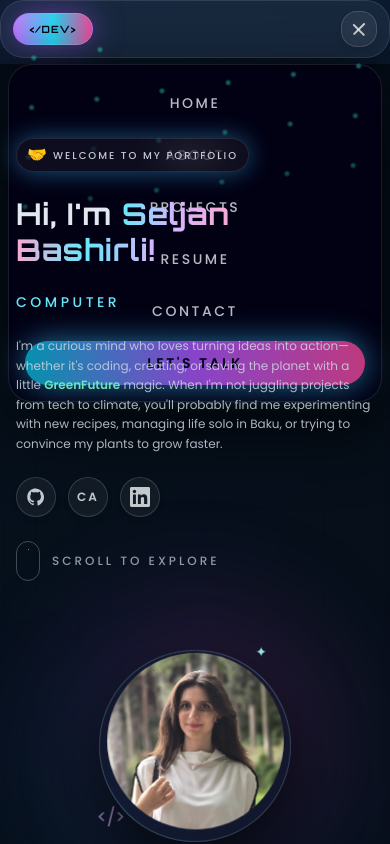
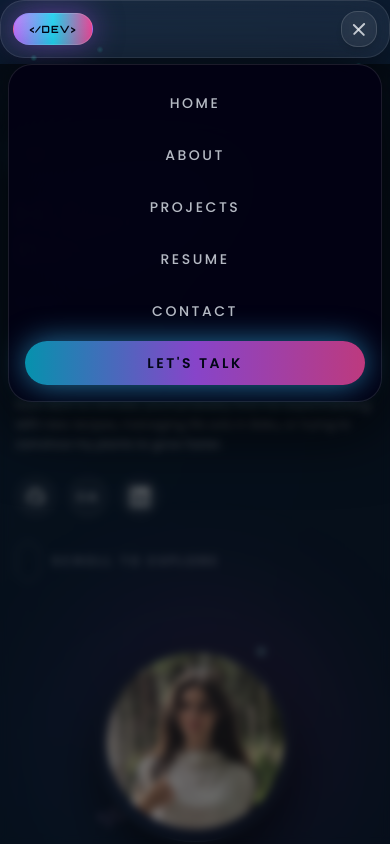
Before and after one commit to justseljan12/Seljan-Bashirli-WebPortfolio-Final, a React (Vite) app: page / in a window 390 px wide. Both pictures are taken after a click on the button "Open navigation". Shown: the top 844 px of the page. Built offline with nearby package versions, Linux system fonts and the light colour scheme.

Commit message:
Fix navbar z-index on mobile - ensure it appears above all content

```diff
--- a/src/components/Navbar.jsx
+++ b/src/components/Navbar.jsx
@@ -56,7 +56,7 @@ const Navbar = () => {
   };
 
   return (
-    <header className="fixed inset-x-0 top-0 z-[9999] md:relative md:z-50">
+    <header className="fixed inset-x-0 top-0 z-[99999] md:relative md:z-50" style={{ zIndex: 99999 }}>
       <nav
         className={`
           mx-auto flex max-w-6xl items-center justify-between
@@ -191,7 +191,7 @@ const Navbar = () => {
       {/* Mobile Menu Backdrop */}
       {isMenuOpen && (
         <div
-          className="fixed inset-0 top-[64px] z-[9998] bg-black/50 backdrop-blur-sm sm:hidden md:hidden"
+          className="fixed inset-0 top-[64px] z-[99998] bg-black/50 backdrop-blur-sm sm:hidden md:hidden"
           onClick={closeMenu}
           aria-hidden="true"
         />
@@ -199,7 +199,7 @@ const Navbar = () => {
 
       {/* Mobile Menu */}
       {isMenuOpen && (
-        <div className="fixed inset-x-0 top-[64px] z-[9999] mx-2 sm:hidden md:hidden">
+        <div className="fixed inset-x-0 top-[64px] z-[99999] mx-2 sm:hidden md:hidden" style={{ zIndex: 99999 }}>
           <div className="rounded-3xl border border-white/10 bg-primary/95 backdrop-blur-2xl shadow-[0_24px_70px_rgba(0,0,0,0.85)] p-4 transition-all duration-300 animate-in slide-in-from-top-2">
             <ul className="flex flex-col gap-2">
               {navLinks.map((link) => (
--- a/src/index.css
+++ b/src/index.css
@@ -58,6 +58,11 @@ a {
 .app-shell > * {
   position: relative;
   z-index: 1;
+}
+
+/* Ensure navbar is always on top */
+.app-shell > header {
+  z-index: 99999 !important;
 }
 
 /* Smooth scroll for anchor links */
```
